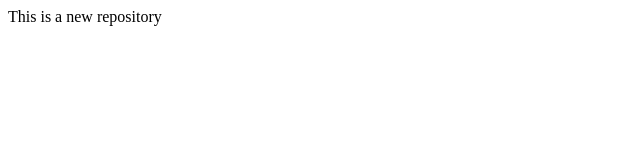
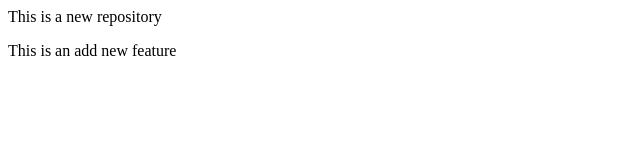
Before and after one commit to IR980/LocalRepo, a plain HTML site: page index.html in a window 1280 px wide. Shown: the whole page, without its empty margins (0-640 px from the left). Drawn offline with Linux system fonts and the light colour scheme.

Commit message:
Add new feature

```diff
--- a/index.html
+++ b/index.html
@@ -1 +1,2 @@
 <p>This is a new repository</p>
+<p>This is  an add new feature</p>
```
